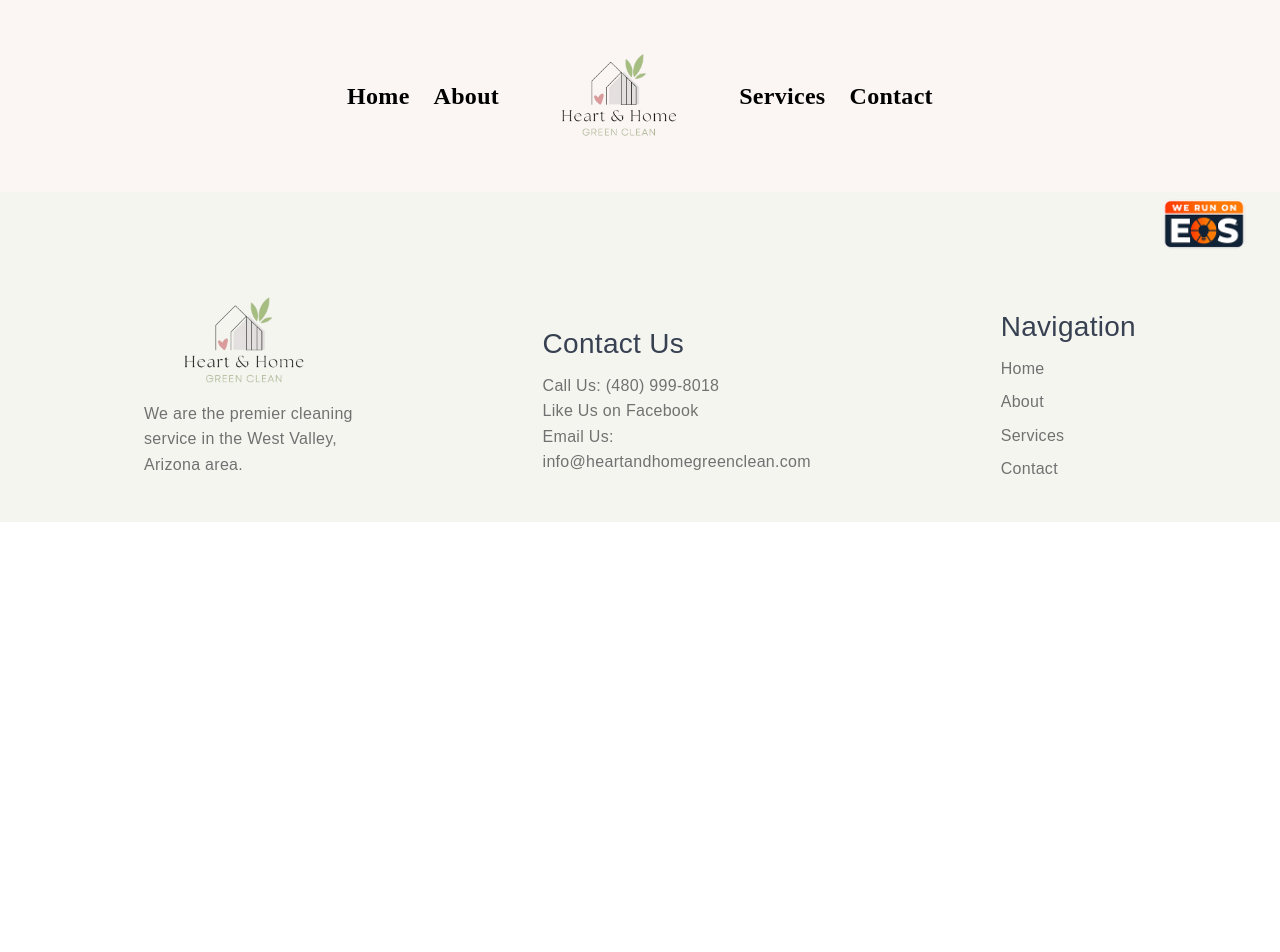
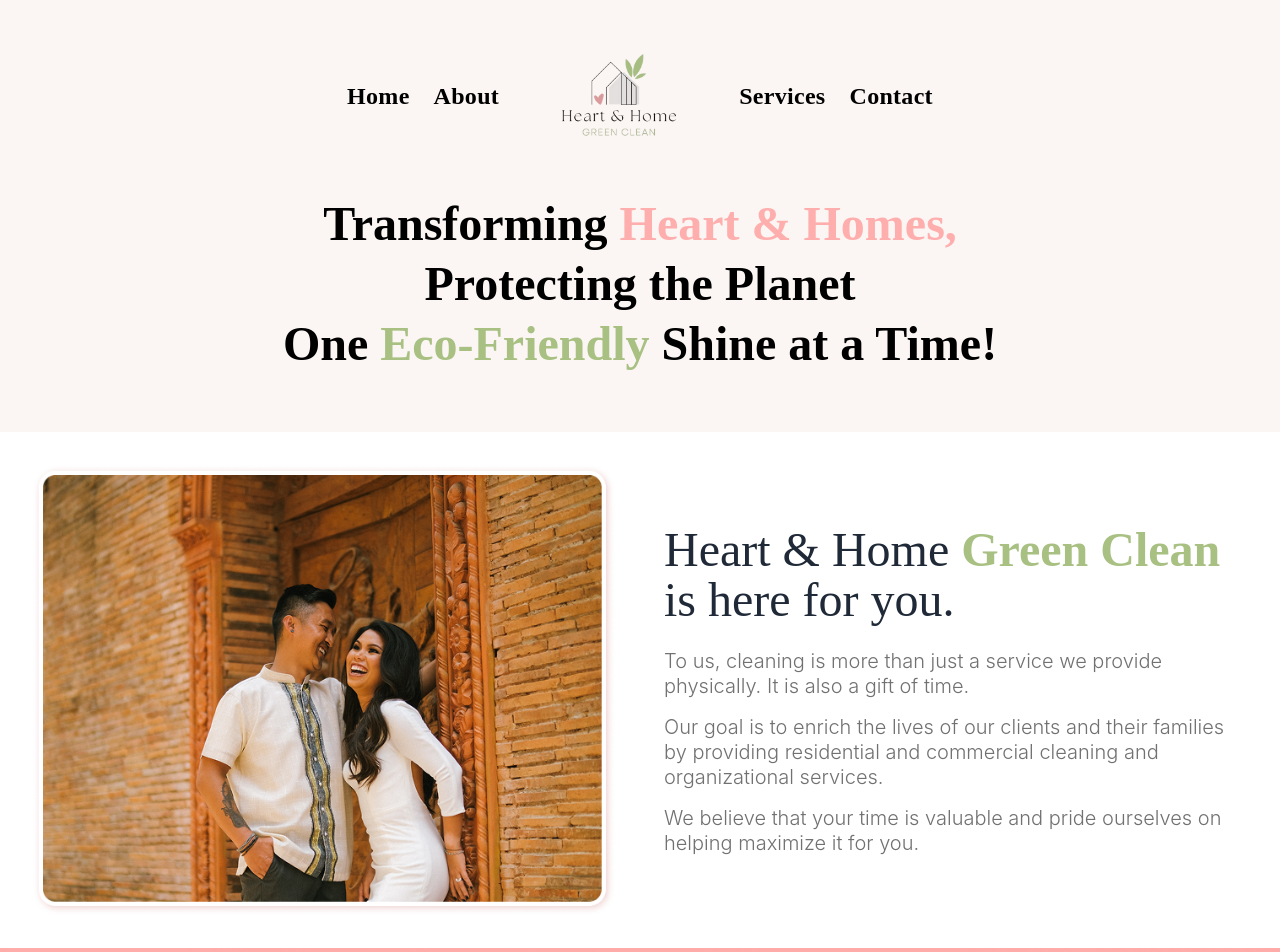
Before and after one commit to MaaniMaaz/heart, a React (Create React App) app: page /about in a window 1280 px wide. Shown: the top 952 px of the page. Before the commit the page ends 800 px from the top, so only its background shows below. Built offline with nearby package versions, Linux system fonts and the light colour scheme.

Commit message:
Added about page and link it to navbar

```diff
--- /dev/null
+++ b/src/About/AboutUs.jsx
@@ -0,0 +1,69 @@
+import React from "react";
+import Navbar from "../NavHero";
+import Footer from "../Footer";
+import DandS from "../pictures/D&S.png";
+import Review from "../Reviews";
+
+
+const About=()=>{
+    return(
+        <>
+        {/* <Navbar/> */}
+        <div className="bg-[rgba(251,246,243,1)]  flex items-center justify-center  lg:min-h-60 min-h-5">
+        <div className="text-center">
+
+          <p className="font-bold text-xl md:text-2xl lg:text-5xl font-averia lg:leading-[60px] ">
+          Transforming <span className="text-[rgba(255,174,174,1)]"> Heart & Homes,</span>
+          </p>
+          <p className="font-bold text-xl md:text-2xl lg:text-5xl font-averia lg:leading-[60px] ">
+          Protecting the Planet
+          </p>
+          <p className="font-bold text-xl md:text-2xl lg:text-5xl font-averia lg:leading-[60px] lg:mb-14">
+            One <span className="text-[rgba(168,192,130,1)]"> Eco-Friendly </span> Shine at a Time!
+          </p>
+        </div>
+      </div>
+      <div className="bg-[rgba(255,255,255,0.08)]  flex justify-center min-h-screen px-4 sm:px-6 lg:px-8 py-8 md:min-h-[50vh]">
+      <div className="w-full max-w-7xl mx-auto flex flex-col md:flex-row items-center gap-6 md:gap-12">
+
+        {/* Image Container - Fully Responsive */}
+        <div className="w-full md:w-1/2 flex justify-center">
+          <img
+            alt="A happy couple standing in front of a beautifully carved wooden door"
+            className="w-full max-w-[400px] sm:max-w-[500px] md:max-w-[600px] lg:max-w-[672px] h-auto object-contain rounded-lg"
+            src={DandS}
+          />
+        </div>
+
+        {/* Text Content - Fully Responsive */}
+        <div className="w-full md:w-1/2 space-y-4 md:space-y-6 text-center md:text-left">
+          <h1 className="font-dmSans font-normal text-3xl sm:text-4xl md:text-5xl lg:text-[48px] leading-tight md:leading-[50px] tracking-normal text-gray-800">
+            Heart & Home{' '}
+            <span className="text-[rgba(168,192,130,1)] font-bold block md:inline">Green Clean</span>{' '}
+            is here for you.
+          </h1>
+          <div className="space-y-4">
+            <p className="font-dm-sans font-light text-base sm:text-lg md:text-xl lg:text-[20px] leading-relaxed md:leading-[25px] tracking-normal text-[rgba(113,113,113,1)]">
+              To us, cleaning is more than just a service we provide physically. It is also a gift of time.
+            </p>
+            <p className="font-dm-sans font-light text-base sm:text-lg md:text-xl lg:text-[20px] leading-relaxed md:leading-[25px] tracking-normal text-[rgba(113,113,113,1)]">
+              Our goal is to enrich the lives of our clients and their families by providing residential and commercial cleaning and organizational services.
+            </p>
+            <p className="font-dm-sans font-light text-base sm:text-lg md:text-xl lg:text-[20px] leading-relaxed md:leading-[25px] tracking-normal text-[rgba(113,113,113,1)]">
+              We believe that your time is valuable and pride ourselves on helping maximize it for you.
+            </p>
+          </div>
+        </div>
+      </div>
+    </div>
+    <Review/>
+
+        {/* <Footer/> */}
+        </>
+
+    );
+
+
+}
+
+export default About;
--- a/src/App.js
+++ b/src/App.js
@@ -13,6 +13,7 @@ import EstimateBanner from './EstimateBanner';
 import MainHero from './MainHero';
 import Services from "./Services/Services"
 import Contact from "./Contact/Contact"
+import About from "./About/AboutUs"
 
 function App() {
   return (
@@ -34,6 +35,8 @@ function App() {
       }/>
       <Route path='/services' element={<Services/>} />
       <Route path='/contact' element={<Contact/>} />
+      <Route path='/about' element={<About/>} />
+
      </Routes>
      <Footer/>
      </Router>
--- a/src/NavHero.jsx
+++ b/src/NavHero.jsx
@@ -29,7 +29,7 @@ const Navbar = () => {
             href="#"
             whileHover={{ scale: 1.1 }}
           >
-            About
+           <Link to="/about">About </Link>
           </motion.a>
           <div className="flex flex-col items-center">
             <motion.img
```
